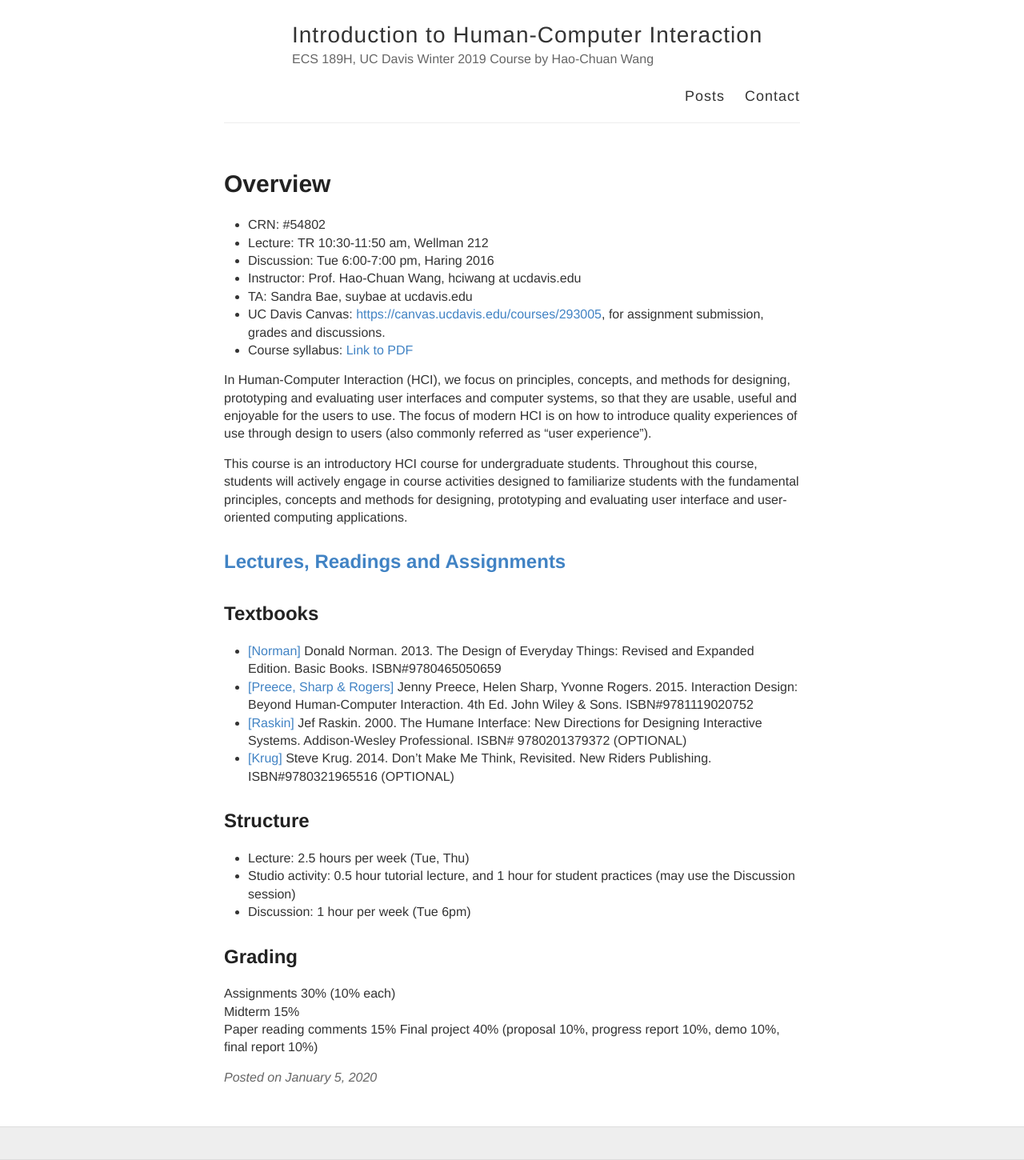
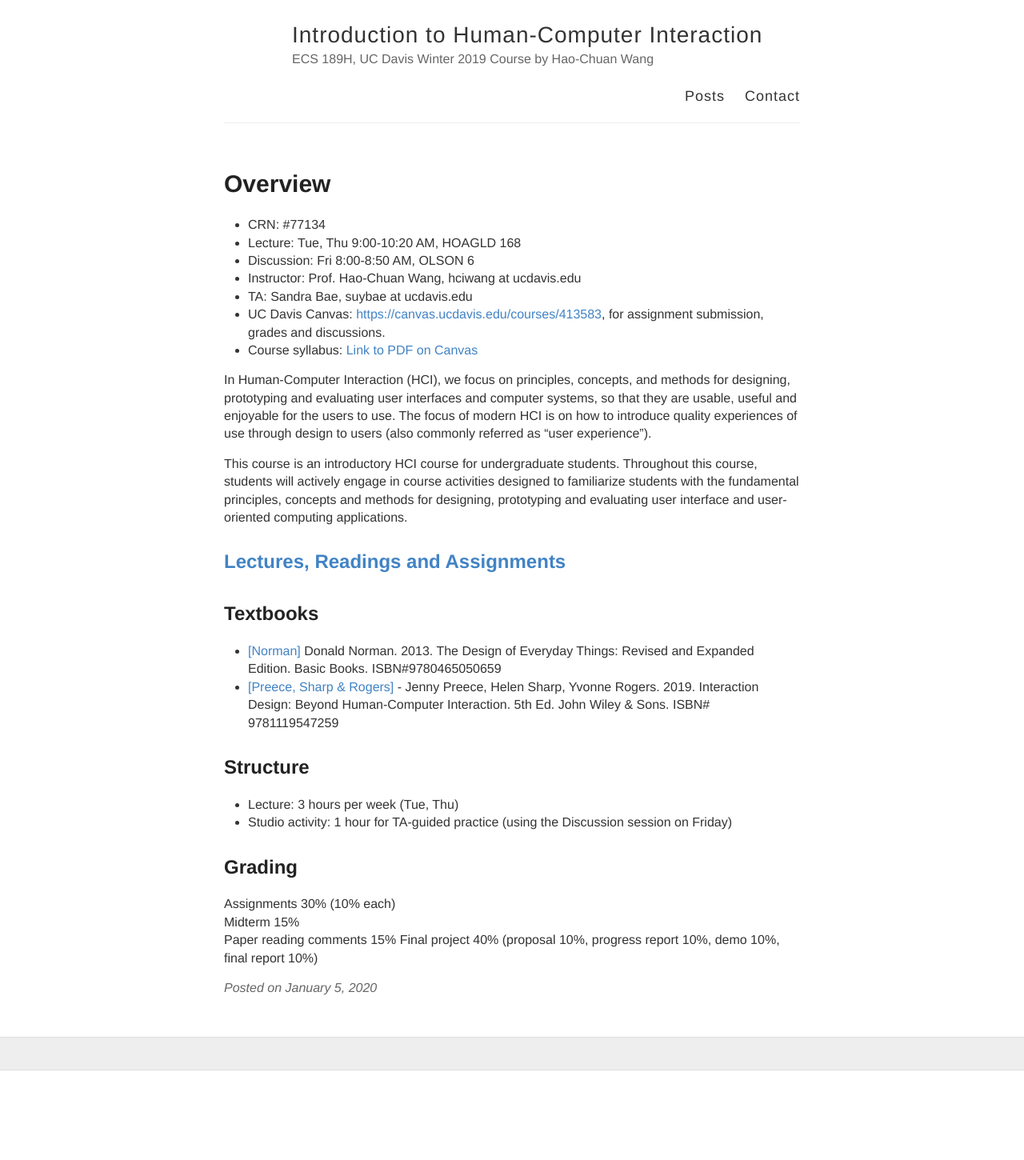
Before and after one commit to hciwang/hciwang.github.io, a Jekyll site: the page built from _posts/2020-1-5-About.md, in a window 1280 px wide. Shown: the whole page at 80% size. Built offline with Jekyll 4.4.1, drawn with Linux system fonts in a browser that asks for light colours; after the commit the page ends 1338 px from its top, so only the background shows below that.

Commit message:
Update 2020-1-5-About.md

```diff
--- a/_posts/2020-1-5-About.md
+++ b/_posts/2020-1-5-About.md
@@ -2,13 +2,13 @@
 layout: post
 title: Overview
 ---
-- CRN: #54802
-- Lecture: TR 10:30-11:50 am, Wellman 212
-- Discussion: Tue 6:00-7:00 pm, Haring 2016
+- CRN: #77134
+- Lecture: Tue, Thu 9:00-10:20 AM, HOAGLD 168
+- Discussion: Fri 8:00-8:50 AM, OLSON 6
 - Instructor: Prof. Hao-Chuan Wang, hciwang at ucdavis.edu
 - TA: Sandra Bae, suybae at ucdavis.edu
-- UC Davis Canvas: [https://canvas.ucdavis.edu/courses/293005](https://canvas.ucdavis.edu/courses/293005), for assignment submission, grades and discussions.
-- Course syllabus: [Link to PDF](https://canvas.ucdavis.edu/courses/293005/files?preview=4918768)
+- UC Davis Canvas: [https://canvas.ucdavis.edu/courses/413583](https://canvas.ucdavis.edu/courses/413583), for assignment submission, grades and discussions.
+- Course syllabus: [Link to PDF on Canvas](https://canvas.ucdavis.edu/courses/413583/files?preview=7489322)
 
 In Human-Computer Interaction (HCI), we focus on principles, concepts, and methods for designing, prototyping and evaluating user interfaces and computer systems, so that they are usable, useful and enjoyable for the users to use. The focus of modern HCI is on how to introduce quality experiences of use through design to users (also commonly referred as "user experience").
 
@@ -18,15 +18,12 @@ This course is an introductory HCI course for undergraduate students. Throughout
 
 ## Textbooks
 - [[Norman]](https://www.basicbooks.com/titles/don-norman/the-design-of-everyday-things/9780465050659/) Donald Norman. 2013. The Design of Everyday Things: Revised and Expanded Edition. Basic Books. ISBN#9780465050659
-- [[Preece, Sharp & Rogers]](http://www.id-book.com/) Jenny Preece, Helen Sharp, Yvonne Rogers. 2015. Interaction Design: Beyond Human-Computer Interaction. 4th Ed. John Wiley & Sons. ISBN#9781119020752
-- [[Raskin]](http://www.id-book.com/) Jef Raskin. 2000. The Humane Interface: New Directions for Designing Interactive Systems. Addison-Wesley Professional. ISBN# 9780201379372 (OPTIONAL)
--	[[Krug]](https://www.amazon.com/Dont-Make-Think-Revisited-Usability/dp/0321965515/) Steve Krug. 2014. Don't Make Me Think, Revisited. New Riders Publishing. ISBN#9780321965516 (OPTIONAL)
+- [[Preece, Sharp & Rogers]](http://www.id-book.com/) -	Jenny Preece, Helen Sharp, Yvonne Rogers. 2019. Interaction Design: Beyond Human-Computer Interaction. 5th Ed. John Wiley & Sons. ISBN# 9781119547259
 
 ## Structure
 
-- Lecture: 2.5 hours per week (Tue, Thu)
-- Studio activity: 0.5 hour tutorial lecture, and 1 hour for student practices (may use the Discussion session)
-- Discussion: 1 hour per week (Tue 6pm)
+- Lecture: 3 hours per week (Tue, Thu)
+- Studio activity: 1 hour for TA-guided practice (using the Discussion session on Friday)
 
 ## Grading
 Assignments 30% (10% each)
```
